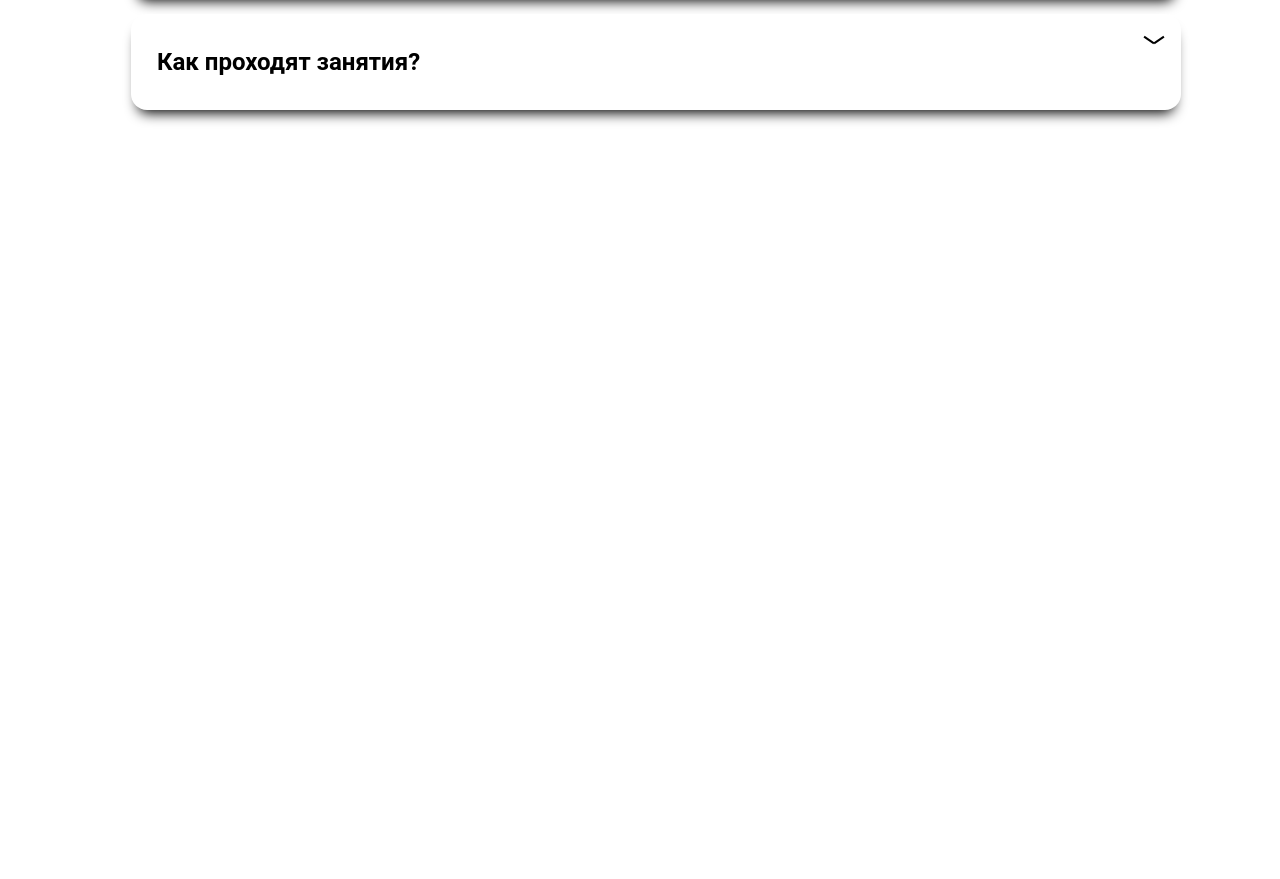
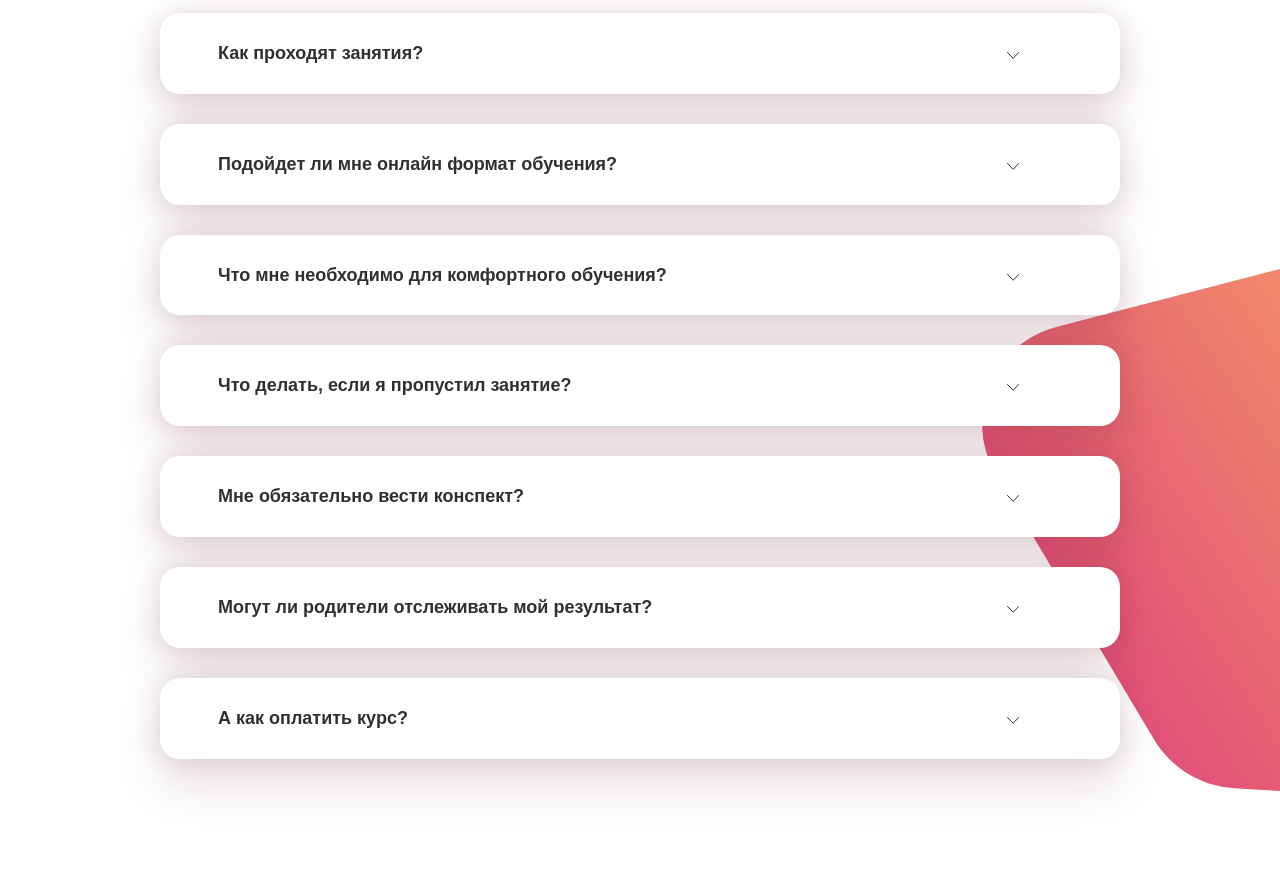
Before and after one commit to vladdehtiarov/drop-box, a plain HTML site: page index.html in a window 1280 px wide. Shown: the part 311-1190 px from the top of the page. Drawn offline with Linux system fonts and the light colour scheme.

Commit message:
all done

```diff
--- a/index.html
+++ b/index.html
@@ -12,101 +12,117 @@
         box-sizing: border-box;
     }
 
-    @import url('https://fonts.googleapis.com/css2?family=Roboto:wght@400;500;700&display=swap');
+    body {
+        margin: 0;
+    }
+
+    @import url('https://fonts.googleapis.com/css2?family=Jost:wght@600&family=Montserrat:wght@400;600&display=swap');
+
+
+    h1, h2 {
+        padding: 0;
+        margin: 0;
+        font-weight: 600;
+        color: #303030;
+    }
 
     .questions {
-        width: 95%;
-        max-width: 1050px;
-        margin: 0 auto;
+        width: 100%;
         font-family: 'Roboto', sans-serif;
+        position: relative;
+    }
+
+    .questions-gradient {
+        position: absolute;
+        width: auto;
+        height: auto;
+        top: 390px;
+        right: 0;
+
     }
 
     .questions__title {
-        font-weight: 700;
-        font-size: 36px;
+        margin-top: 190px;
+        font-family: 'Jost', sans-serif;
+        font-weight: 600;
+        font-size: 44px;
+        line-height: 64px;
         text-align: center;
+    }
+
+    .questions__wrapper {
+        width: 95%;
+        max-width: 1060px;
+        margin: 0 auto;
+        margin-top: 70px;
     }
 
     .question {
         width: 100%;
+        max-width: 960px;
         height: auto;
-        margin: 16px;
-        padding: 14px 26px;
+        margin:  0 auto;
+        margin-top: 30px;
+        padding: 26px 58px;
         background-color: #fff;
-        -webkit-box-shadow: 0px 10px 13px -7px #000000, 5px 5px 15px 5px rgba(0,0,0,0);
-        box-shadow: 0px 10px 13px -7px #000000, 5px 5px 15px 5px rgba(0,0,0,0);
-        border-radius: 16px;
+        color: #404040;
+        font-family: 'Montserrat', sans-serif;
+        border-radius: 20px;
         position: relative;
         transition: all 0.2s;
-
+        box-shadow: 0px 0px 25px rgba(108, 34, 50, 0.15), 0px 26px 50px rgba(108, 34, 50, 0.15);
     }
 
     .active {
-        background-color: #F89A61;
+        background-color: #FFEAD3;
         transition: all 0.2s;
 
     }
 
     .question__btn {
-        width: 24px;
-        height: 24px;
+        width: 14px;
+        height: 8px;
         position: absolute;
-        right: 14px;
-        top: 14px;
+        right: 100px;
+        top: 38px;
         cursor: pointer;
     }
 
+    .question__btn svg {
+        position: absolute;
+        top: 0;
+        transform: rotate(-180deg);
+    }
+
+    .active .question__btn svg {
+        transform: rotate(0);
+    }
+
     .question__text {
-        padding-bottom: 14px;
         position: absolute;
         clip: rect(0 0 0 0);
         width: 1px;
         height: 1px;
         margin: -1px;
+        padding-top: 20px;
+        font-weight: 400;
+        font-size: 16px;
+        line-height: 160%;
         transition: height 0.2s ease-in-out;
     }
 
     .active .question__text {
         position: relative;
-        width: 80%;
+        width: 95%;
+        max-width: 702px;
         height: auto;
         margin: 0;
         transition: height 0.2s ease-in-out;
     }
 
-    .question__btn span {
-        display: block;
-        width: 22px;
-        height: 24px;
-        position: relative;
-    }
-
-    .question__btn span::before,
-    .question__btn span::after {
-        content: '';
-        width: 12px;
-        height: 2px;
-        background-color: #000;
-        position: absolute;
-        top: 50%;
-    }
-
-    .question__btn span::before {
-        left: 0;
-        transform: translateY(-50%) rotate(35deg);
-    }
-
-    .active .question__btn span::before {
-        transform: translateY(-50%) rotate(-35deg);
-    }
-
-    .question__btn span::after {
-        right: 0;
-        transform: translateY(-50%) rotate(-35deg);
-    }
-
-    .active .question__btn span::after {
-        transform: translateY(-50%) rotate(35deg);
+    .question__title {
+        font-size: 18px;
+        line-height: 160%;
     }
 
 
@@ -115,34 +131,120 @@
 <body>
     <section class="questions">
         <h1 class="questions__title">Остались вопросы?</h1>
+
+        <div class="questions-gradient">
+            <svg width="298" height="522" viewBox="0 0 298 522" fill="none" xmlns="http://www.w3.org/2000/svg">
+            <path d="M298 0L75.116 57.6832C10.5651 74.3892 -19.8653 148.394 14.2618 205.676L172.078 470.57C189.011 498.992 218.906 517.199 251.929 519.204L298 522V0Z" fill="url(#paint0_linear)"/>
+            <defs>
+            <linearGradient id="paint0_linear" x1="42.4458" y1="381.64" x2="509.507" y2="75.2711" gradientUnits="userSpaceOnUse">
+            <stop stop-color="#DF497A"/>
+            <stop offset="1" stop-color="#F79D65"/>
+            </linearGradient>
+            </defs>
+            </svg>
+        </div>
         <div class="questions__wrapper">
             <div class="question">
-                <div class="question__btn"><span class="btn-arrows"></span></div>
+                <div class="question__btn">
+                    <svg class="btn-arrows" width="14" height="8" viewBox="0 0 14 8" fill="none" xmlns="http://www.w3.org/2000/svg">
+                    <path d="M12.75 6.75L6.75 0.75L1.25 6.75" stroke="#303030"/>
+                    </svg>
+                </div>
                 <h2 class="question__title">Как проходят занятия?</h2>
                 <p class="question__text">
-                    Lorem, ipsum dolor sit amet consectetur adipisicing elit. Molestiae explicabo eveniet aspernatur dolor vero, corporis incidunt voluptates neque voluptatem ducimus minima maiores cupiditate expedita nostrum numquam mollitia ut totam dicta!
-                    Nam in aperiam alias at culpa, voluptatum libero tempora illum. Veritatis quam quaerat laudantium inventore et blanditiis quis, impedit tempore labore adipisci officiis facilis sit vel, aliquam eligendi sapiente reiciendis.
-                    Earum tempore provident nemo laudantium laborum non dolorum enim reiciendis aperiam reprehenderit eius nulla odio quod in ratione soluta distinctio sit, corrupti sed animi optio debitis explicabo magni. Dolore, tempora?
+                    Занятия проходят в режиме онлайн, на экране ты видишь преподавателя, презентацию
+                    теоретической темы либо интерактивную доску для решения задач, дополнительные
+                    материалы и чат. Также ты можешь задавать вопросы преподавателю как через текстовый
+                    чат, так и с использованием микрофона, постоянно участвуя в процессе обучения.
+                    Записи и материалы всех занятий доступны в личном кабинете до конца учебного года.
                 </p>
             </div>
 
             <div class="question">
-                <div class="question__btn"><span class="btn-arrows"></span></div>
-                <h2 class="question__title">Как проходят занятия?</h2>
+                <div class="question__btn">
+                    <svg class="btn-arrows" width="14" height="8" viewBox="0 0 14 8" fill="none" xmlns="http://www.w3.org/2000/svg">
+                    <path d="M12.75 6.75L6.75 0.75L1.25 6.75" stroke="#303030"/>
+                    </svg>
+                </div>
+                <h2 class="question__title">Подойдет ли мне онлайн формат обучения? </h2>
                 <p class="question__text">
-                    Lorem, ipsum dolor sit amet consectetur adipisicing elit. Molestiae explicabo eveniet aspernatur dolor vero, corporis incidunt voluptates neque voluptatem ducimus minima maiores cupiditate expedita nostrum numquam mollitia ut totam dicta!
-                    Nam in aperiam alias at culpa, voluptatum libero tempora illum. Veritatis quam quaerat laudantium inventore et blanditiis quis, impedit tempore labore adipisci officiis facilis sit vel, aliquam eligendi sapiente reiciendis.
-                    Earum tempore provident nemo laudantium laborum non dolorum enim reiciendis aperiam reprehenderit eius nulla odio quod in ratione soluta distinctio sit, corrupti sed animi optio debitis explicabo magni. Dolore, tempora?
+                    Безусловно, обучение в онлайн-формате требует большей усидчивости и организованности,
+                    поскольку повторение и выполнение домашнего задания ложиться на плечи абитуриента,
+                    но не это ли идеальные навыки, необходимые будущему студенту? А еще вместо времени,
+                    потраченного на дорогу, ты сможешь лишний раз повторить всеми нами любимую химию
                 </p>
             </div>
 
             <div class="question">
-                <div class="question__btn"><span class="btn-arrows"></span></div>
-                <h2 class="question__title">Как проходят занятия?</h2>
+                <div class="question__btn">
+                    <svg class="btn-arrows" width="14" height="8" viewBox="0 0 14 8" fill="none" xmlns="http://www.w3.org/2000/svg">
+                    <path d="M12.75 6.75L6.75 0.75L1.25 6.75" stroke="#303030"/>
+                    </svg>
+                </div>
+                <h2 class="question__title">Что мне необходимо для комфортного обучения?</h2>
                 <p class="question__text">
-                    Lorem, ipsum dolor sit amet consectetur adipisicing elit. Molestiae explicabo eveniet aspernatur dolor vero, corporis incidunt voluptates neque voluptatem ducimus minima maiores cupiditate expedita nostrum numquam mollitia ut totam dicta!
-                    Nam in aperiam alias at culpa, voluptatum libero tempora illum. Veritatis quam quaerat laudantium inventore et blanditiis quis, impedit tempore labore adipisci officiis facilis sit vel, aliquam eligendi sapiente reiciendis.
-                    Earum tempore provident nemo laudantium laborum non dolorum enim reiciendis aperiam reprehenderit eius nulla odio quod in ratione soluta distinctio sit, corrupti sed animi optio debitis explicabo magni. Dolore, tempora?
+                    Все предельно просто - стационарный компьютер, ноутбук, планшет или даже телефон,
+                    на котором установлено приложение Zoom. Еще одно необходимое условие - достаточная
+                    скорость интернета для просмотра видео. Ну и, конечно, же таблица менделеева,
+                    калькулятор и тетрадь
+                </p>
+            </div>
+
+            <div class="question">
+                <div class="question__btn">
+                    <svg class="btn-arrows" width="14" height="8" viewBox="0 0 14 8" fill="none" xmlns="http://www.w3.org/2000/svg">
+                    <path d="M12.75 6.75L6.75 0.75L1.25 6.75" stroke="#303030"/>
+                    </svg>
+                </div>
+                <h2 class="question__title">Что делать, если я пропустил занятие?</h2>
+                <p class="question__text">
+                    Ни в коем случае не переживать! Это одна из тех причин, почему в личном
+                    кабинете ты можешь найти запись абсолютно всех пройденных тобой занятий.
+                    Пропустил - посмотри запись занятия, а потом напиши мне, если вдруг ты с
+                    чем-то не разобрался, я всегда помогу
+                </p>
+            </div>
+
+            <div class="question">
+                <div class="question__btn">
+                    <svg class="btn-arrows" width="14" height="8" viewBox="0 0 14 8" fill="none" xmlns="http://www.w3.org/2000/svg">
+                    <path d="M12.75 6.75L6.75 0.75L1.25 6.75" stroke="#303030"/>
+                    </svg>
+                </div>
+                <h2 class="question__title">Мне обязательно вести конспект?</h2>
+                <p class="question__text">
+                    Это сугубо твое личное решение. Если тебе так комфортно, то почему бы и нет,
+                    но вместе с тем в твоем личном кабинете всегда будет расположена презентация
+                    пройденной темы, которая содержит всю необходимую теоретическую базу, которая
+                    отлично структурировано и проиллюстрирована в виде различных форм (таблицы, схемы,
+                    графики)
+                </p>
+            </div>
+
+            <div class="question">
+                <div class="question__btn">
+                    <svg class="btn-arrows" width="14" height="8" viewBox="0 0 14 8" fill="none" xmlns="http://www.w3.org/2000/svg">
+                    <path d="M12.75 6.75L6.75 0.75L1.25 6.75" stroke="#303030"/>
+                    </svg>
+                </div>
+                <h2 class="question__title">Могут ли родители отслеживать мой результат?</h2>
+                <p class="question__text">
+                    По желанию студента родителю может быть дан доступ в личный кабинет, где
+                    каждую неделю будет публиковаться отчет о проделанной работе по домашним
+                    заданиям с рекомендациями по дальнейшей работе. Такие же отчеты будут
+                    доступны после освоения каждого блока для отслеживания динамики.
+                </p>
+            </div>
+
+            <div class="question">
+                <div class="question__btn">
+                    <svg class="btn-arrows" width="14" height="8" viewBox="0 0 14 8" fill="none" xmlns="http://www.w3.org/2000/svg">
+                    <path d="M12.75 6.75L6.75 0.75L1.25 6.75" stroke="#303030"/>
+                    </svg>
+                </div>
+                <h2 class="question__title">А как оплатить курс?</h2>
+                <p class="question__text">
+                    Когда разберусь, как это работает, напишу ответ :D
                 </p>
             </div>
         </div>
```
